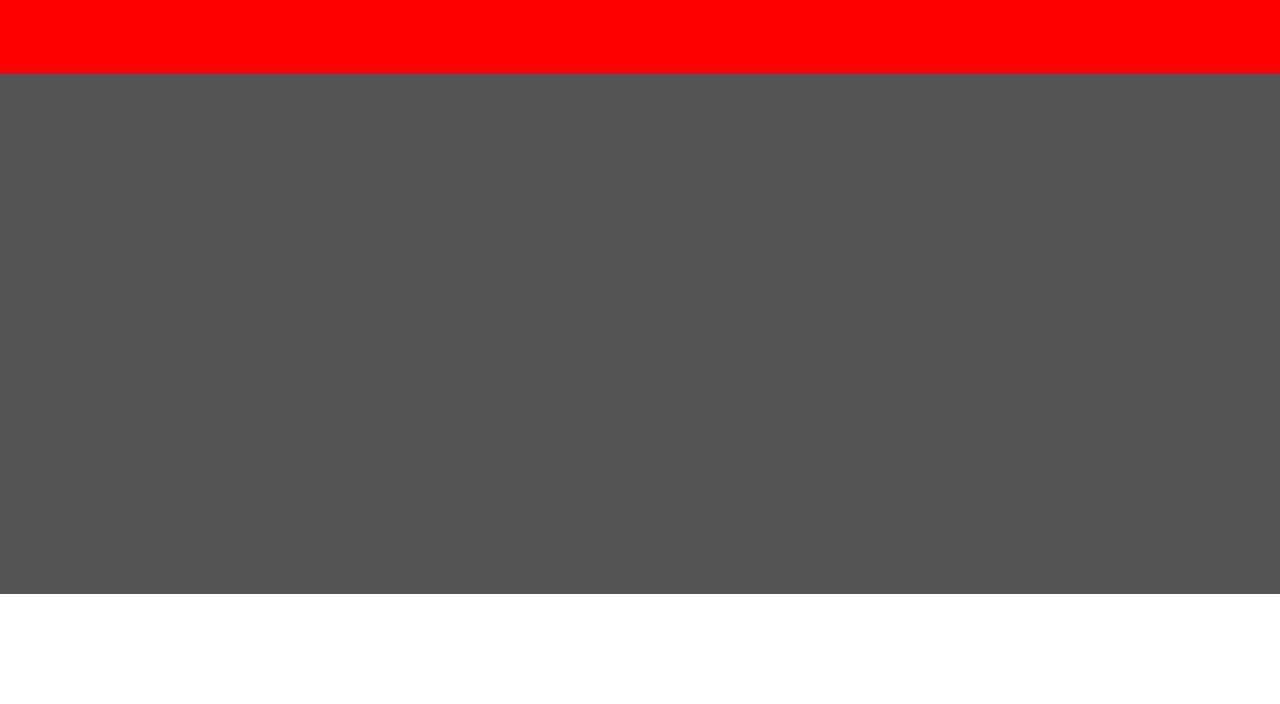
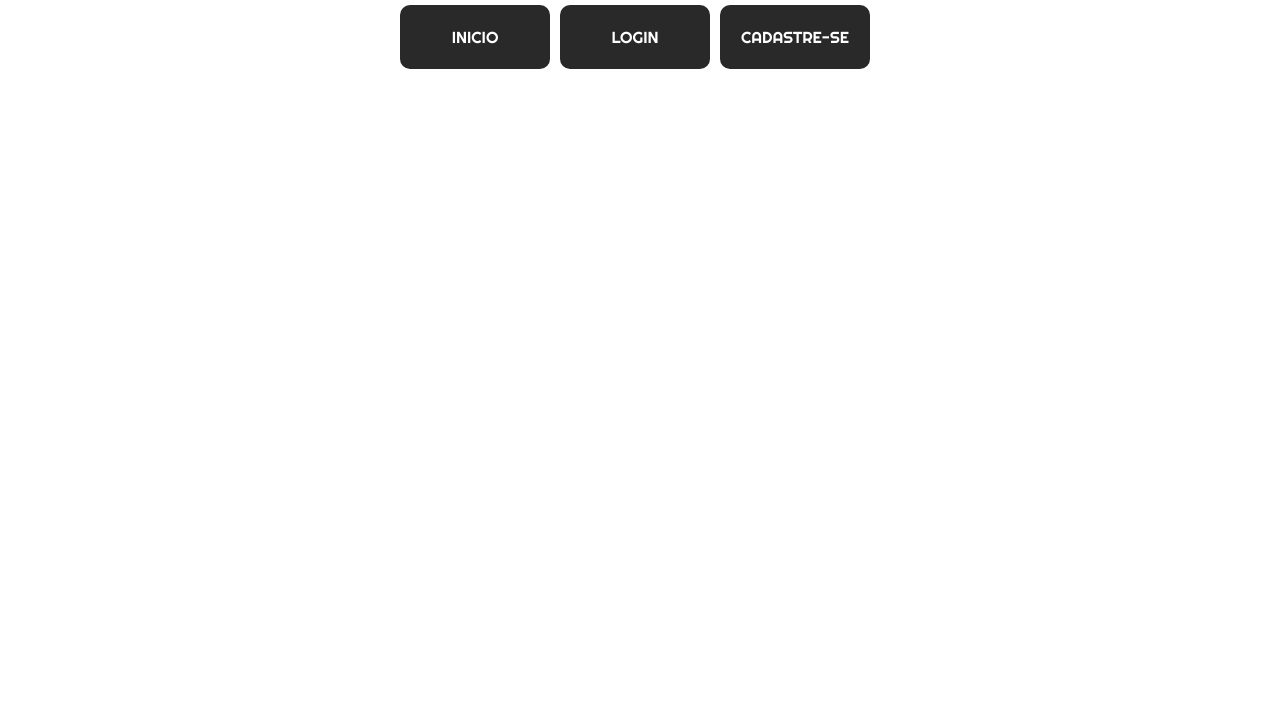
Before and after one commit to akzv-oliveira/Akz, a plain HTML site: page Counter Strike/html/index.html in a window 1280 px wide. Shown: the part 96-800 px from the top of the page. Drawn offline with Linux system fonts and the light colour scheme.

Commit message:
Sub Header Finalizada

```diff
--- a/Counter Strike/css/index.css
+++ b/Counter Strike/css/index.css
@@ -42,7 +42,7 @@ header {
 .conteudo {
     width:100%;
     height:600px;
-    background-color:rgb(85, 85, 85);
+    /* background-color:rgb(85, 85, 85); */
 }
 /* ----------------------------------------------- */
 
@@ -53,7 +53,22 @@ header {
     display:flex;
     justify-content:center;
     align-items:center;
-    background-color:red;
+    /* background-color:red; */
+
+}
+
+.sub-header a{
+    display:flex;
+    justify-content: center;
+    align-items:center;
+    width:150px;
+    height:8vh;
+    background-color:rgb(41, 41, 41);
+    border-radius:10px;
+    margin: 5px 10px 0 0;
+    text-decoration: none;
+    color:white;
+
 }
 
 
--- a/Counter Strike/html/index.html
+++ b/Counter Strike/html/index.html
@@ -28,7 +28,18 @@
 
     <div class="conteudo">
         <div class="sub-header">
-            <div class="inicio"></div>
+
+            <a href="#" class="inicio">
+                INICIO
+            </a>
+
+            <a href="#" class="login">
+                LOGIN
+            </a>
+
+            <a href="#" class="cadastro">
+                CADASTRE-SE
+            </a>
 
         </div>
     </div>
```
